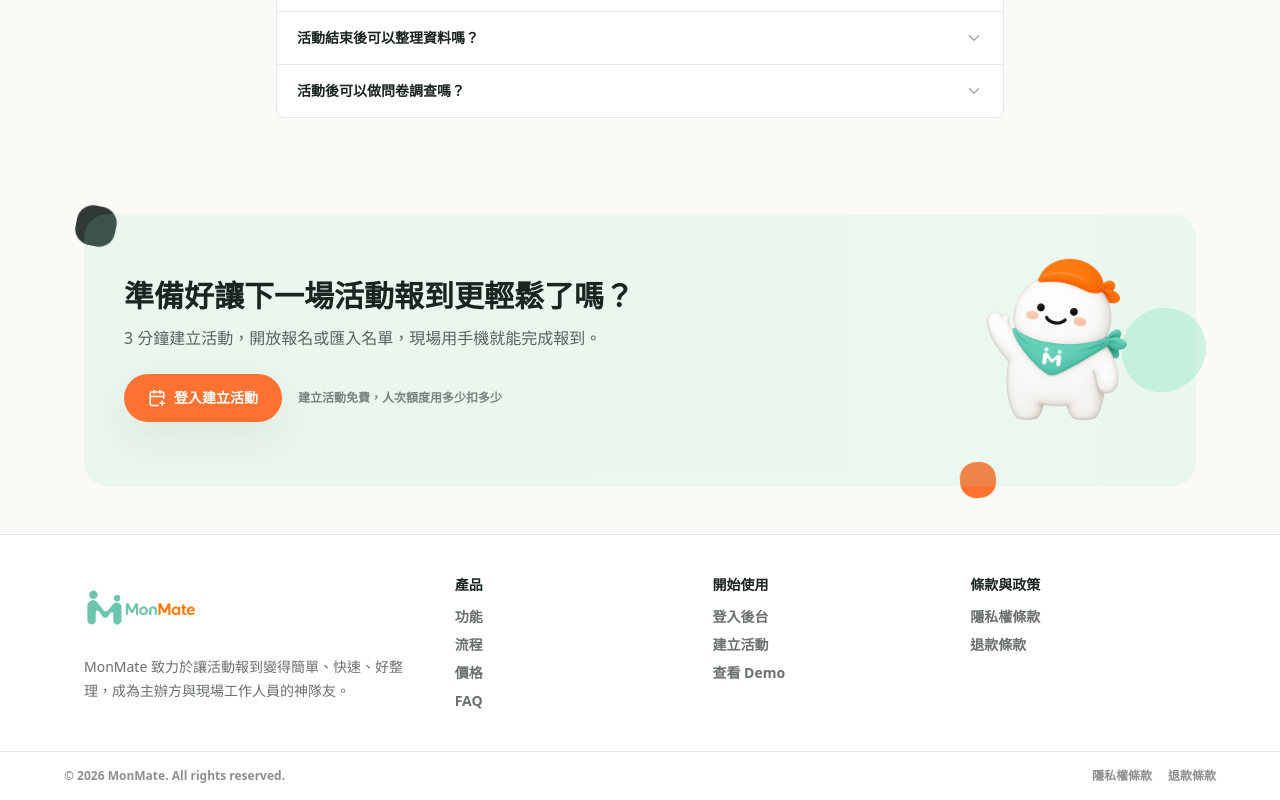
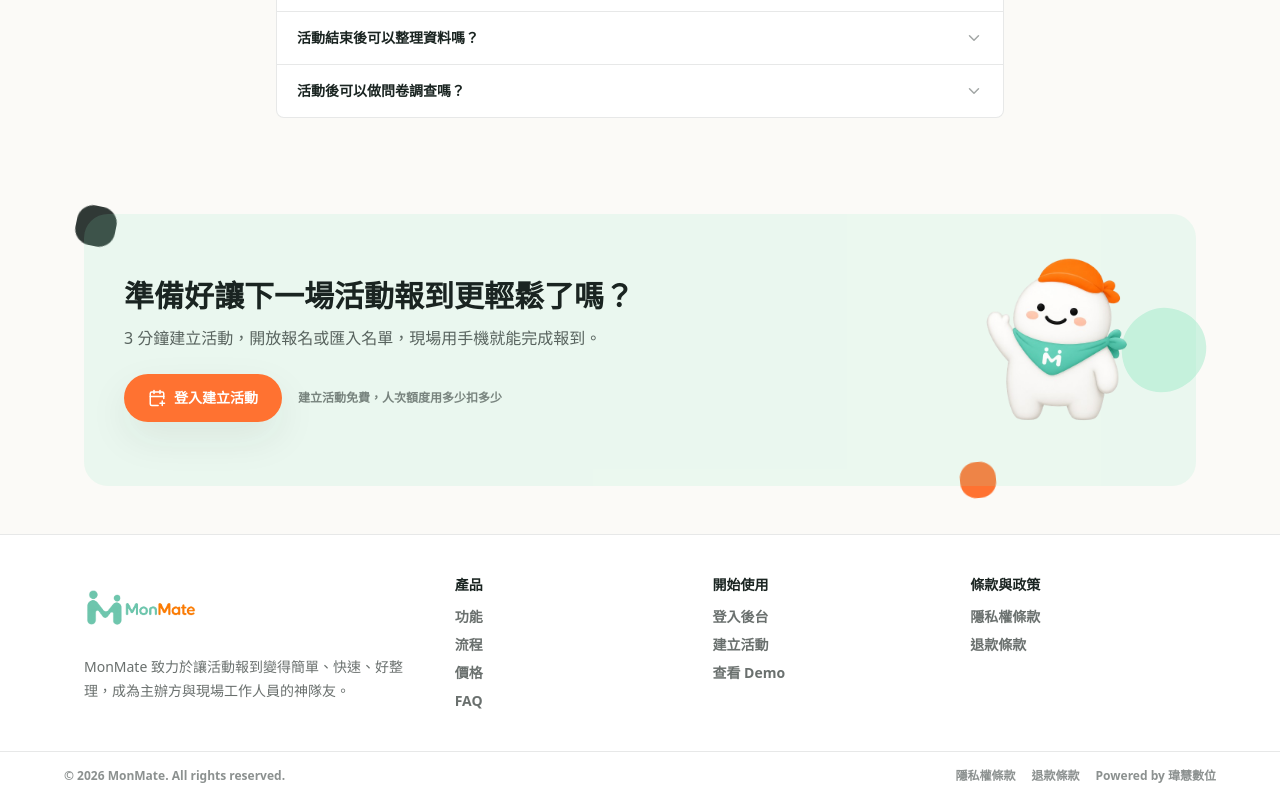
Before and after one commit to WatsonChen/monmate, a Next.js app in the folder apps/web/: page / in a window 1280 px wide. Shown: the part 5353-6153 px from the top of the page. Built offline with nearby package versions, Linux system fonts and the light colour scheme; no server answers.

Commit message:
feat: 新增瑋慧數位連結

```diff
--- a/apps/web/app/page.tsx
+++ b/apps/web/app/page.tsx
@@ -687,9 +687,17 @@ export default function HomePage() {
         <div className="border-t border-charcoal/10 px-5 py-4">
           <div className="mx-auto flex max-w-6xl flex-col gap-2 text-xs font-semibold text-charcoal/50 sm:flex-row sm:items-center sm:justify-between">
             <p>© 2026 MonMate. All rights reserved.</p>
-            <div className="flex gap-4">
+            <div className="flex flex-wrap items-center gap-x-4 gap-y-2">
               <Link href="/privacy" className="hover:text-charcoal">隱私權條款</Link>
               <Link href="/refund" className="hover:text-charcoal">退款條款</Link>
+              <a
+                href="https://www.weihui.io/"
+                target="_blank"
+                rel="noreferrer"
+                className="transition-colors hover:text-orange"
+              >
+                Powered by 瑋慧數位
+              </a>
             </div>
           </div>
         </div>
```
